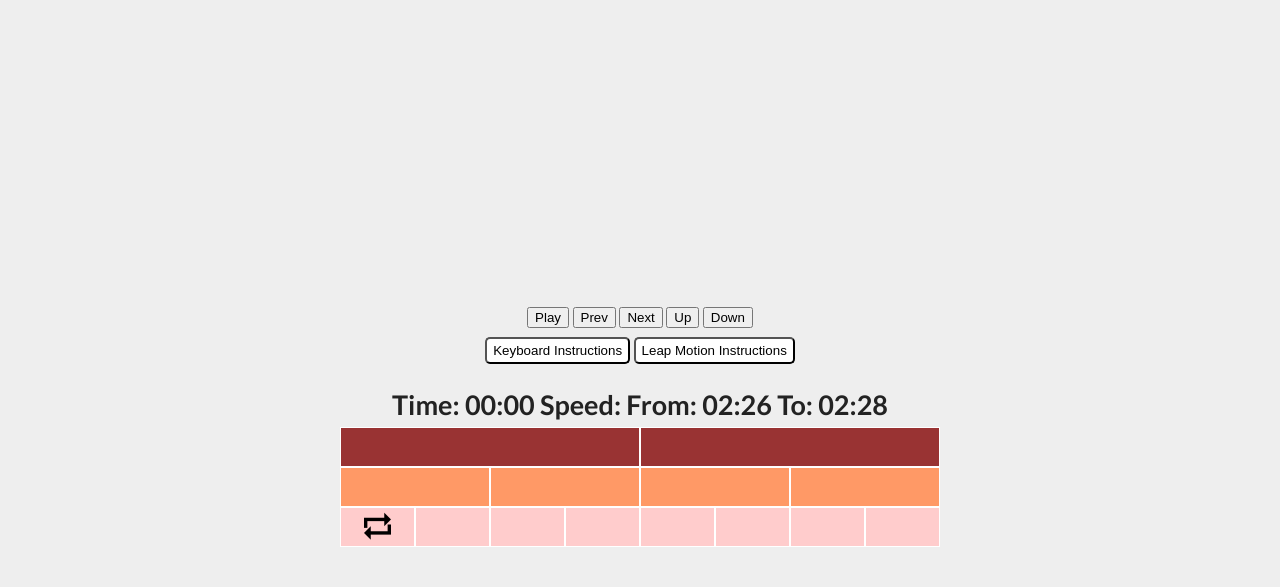
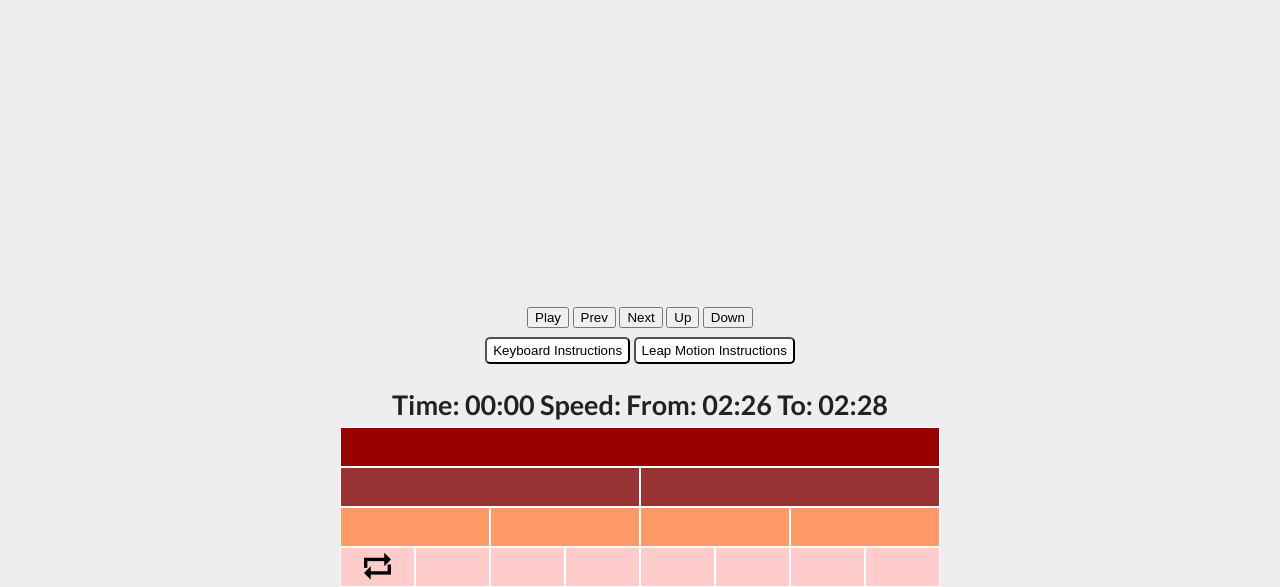
Before and after one commit to makoto/stepup, a website: page index.html in a window 1280 px wide. Shown: the part 269-856 px from the top of the page. Before the commit the page ends 816 px from the top, so only its background shows below. Drawn offline with Linux system fonts and the light colour scheme.

Commit message:
Changed to 4 steps

```diff
--- a/index.html
+++ b/index.html
@@ -78,6 +78,11 @@
 
     <section id="score">
         <ul class="levels">
+            <li class="level-4">
+                <ul>
+                    <li><button data-step="1" data-level="3"></button></li>
+                </ul>
+            </li>
             <li class="level-3">
                 <ul>
                     <li><button data-step="1" data-level="3"></button></li>
```
